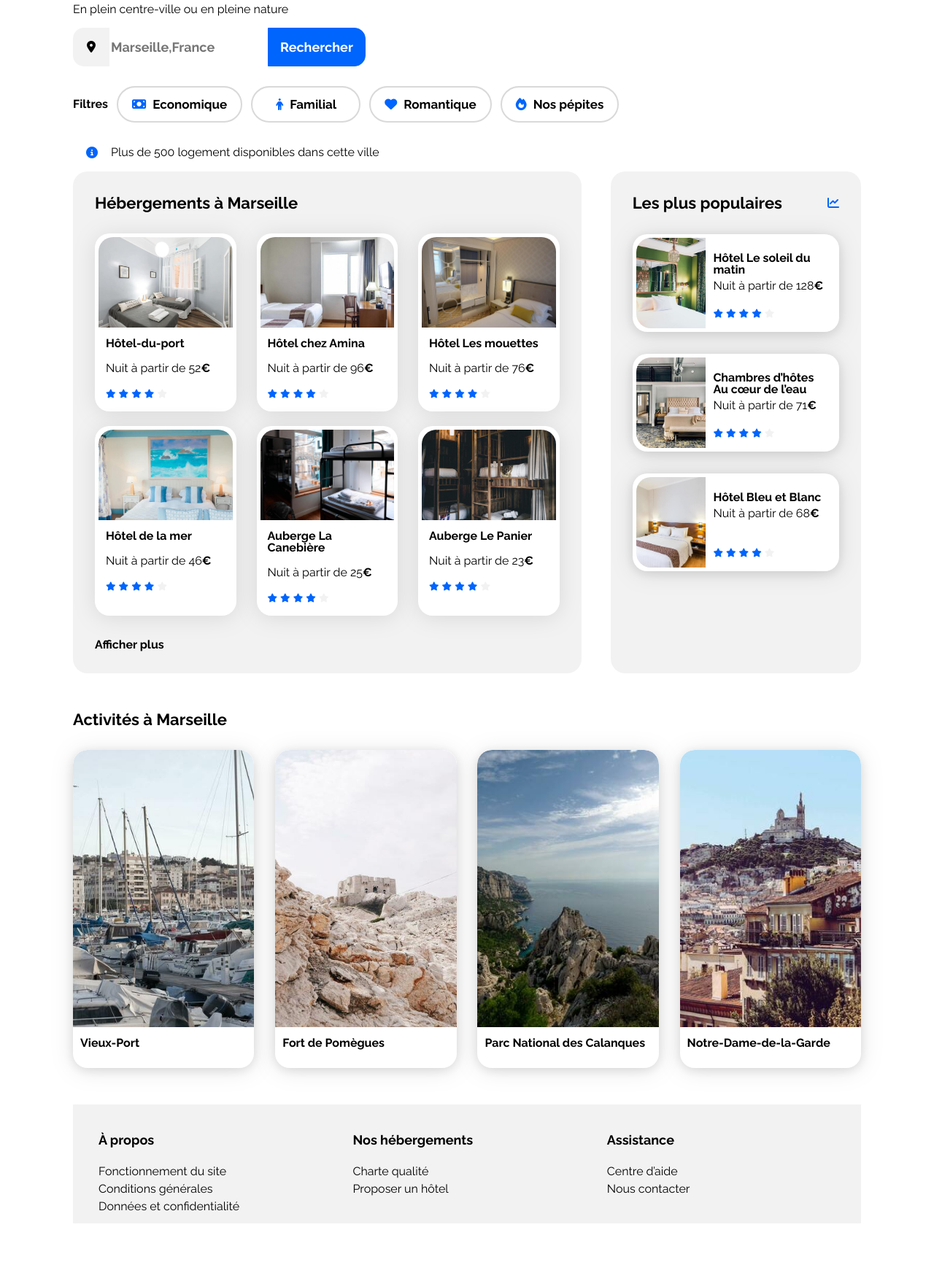
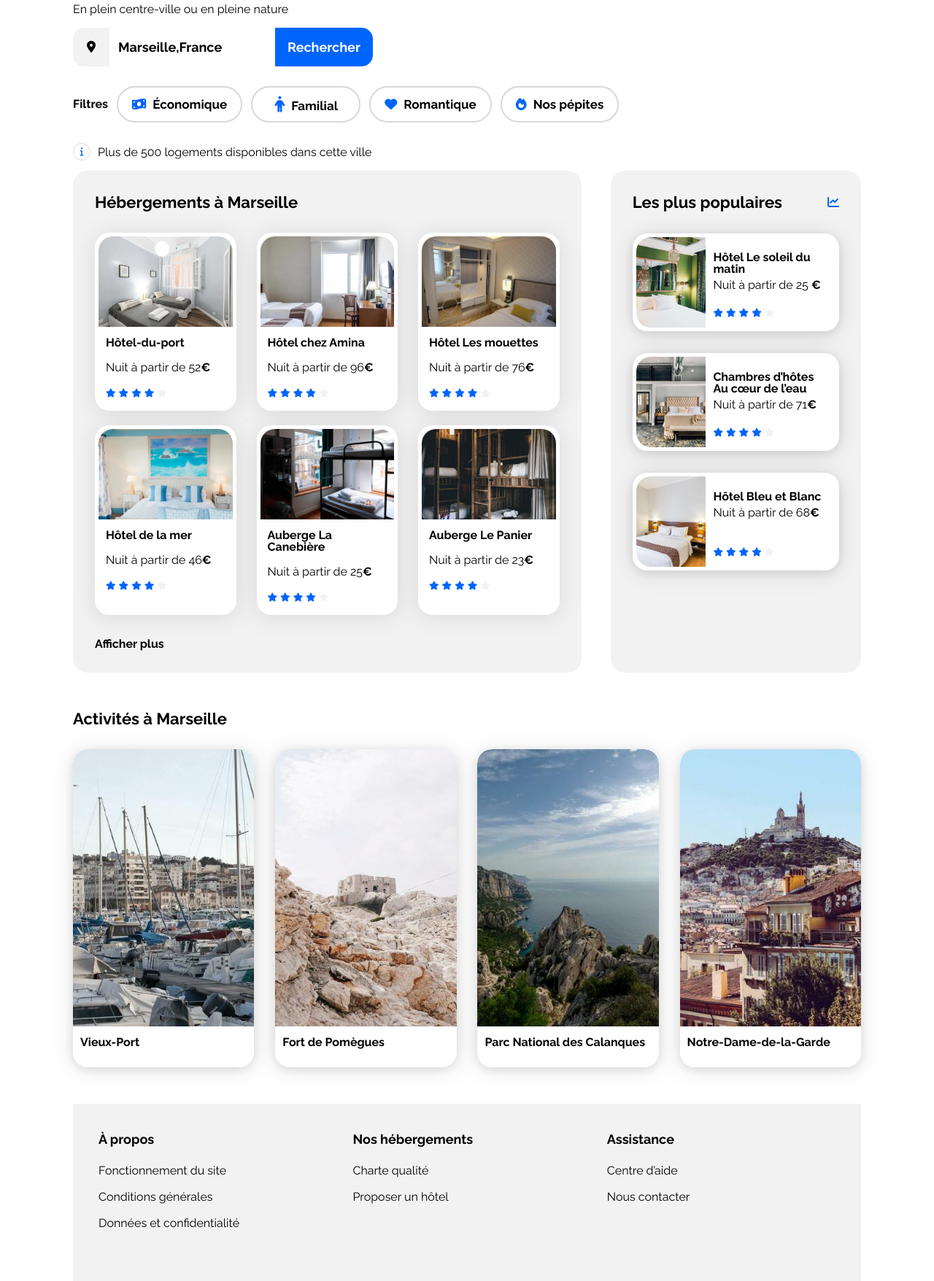
Before and after one commit to Yann-7/Booki, a plain HTML site: page index.html in a window 1280 px wide. Shown: the part 133-1889 px from the top of the page at 73% size. Before the commit the page ends 1834 px from the top, so only its background shows below. Drawn offline with Linux system fonts and the light colour scheme.

Commit message:
correction soutenance

```diff
--- a/css/style.css
+++ b/css/style.css
@@ -91,6 +91,11 @@ input[type="text"] {
     font-weight: bold;
     border: 1px;
     font-size:18px;
+    margin-left:10px;
+}
+
+input::placeholder {
+    color:black;
 }
 .btn-recherche{
     padding-top: 15px;
@@ -110,7 +115,7 @@ input[type="text"] {
 .barre-de-recherchetel{
     display:none;
 }
-.fa-money-bill{
+.fa-money-bill-wave{
     padding-top: 4px;
     padding-right:5px;
     padding-bottom: 4px;
@@ -128,8 +133,8 @@ input[type="text"] {
     border-radius: 25px;
     border-width: 2px;
     font-weight: 700;
-    font-size: 16px;
     line-height: 100%;
+    font-size:22px;
 }
 .fa-solid.fa-heart{
     top: 41px;
@@ -177,16 +182,34 @@ b {
 }
 .filtres button:hover{
     background: #DEEBFF;
+    cursor: pointer;
 }
 .information {
-
-    display:inline-block;
     display: flex;
     font-weight: initial;
+    align-items: center;
 }
-.fa-solid.fa-circle-info {
+
+.information-logo{
+    height: 24px;
+    border: 1px solid #D9D9D9;
+    width: 24px;
+    border-radius: 50%;
+    display: flex;
+    justify-content: center;
+    align-items: center;
+    margin-right: 10px;
+
+}
+
+.fa-info:before{
+    display: flex;
+}
+
+.fa-solid.fa-info {
     padding: 18px;
     border-width: 1px;
+    font-size:12px;
 }
 .main-container {
     width: 100%;
@@ -215,6 +238,7 @@ margin-top: 0px;
     padding: 5px;
     filter: drop-shadow(0px 3px 15px rgba(0, 0, 0, 0.1));
     height:100%;
+    transition: transform 0.3s ease-in-out;
 }
 
 .carte-hebergements{
@@ -241,6 +265,7 @@ margin-top: 0px;
 }
 .card:hover{
    transform: scale(1.05);
+   transform: scale(1.05)
 }
 .card-title {
     font-family: Raleway;
@@ -361,6 +386,7 @@ margin-top: 0px;
 }
 .activites .card:hover {
     transform: scale(1.05);
+
 }
 .activites .card-title {
     padding: 10px;
@@ -376,10 +402,8 @@ margin-top: 0px;
 
 footer{
     background: #F2F2F2;
-    height:163px;
 }
 .footer-container{
-    height: 163px;
     padding: 20px;
     display: flex;
     justify-content: space-between;
@@ -406,7 +430,7 @@ flex-direction: column;
 }
 
 .footer-column ul li {
-    margin-bottom: 8px;
+    margin-bottom: 20px;
 }
 
 .footer-column ul li a {
@@ -416,7 +440,7 @@ flex-direction: column;
 }
 
 .footer-column ul li a:hover {
-    font-weight: bold;
+    text-decoration: underline;
 }
 
 
@@ -736,7 +760,7 @@ flex-direction: column;
     }
 
     .card img{
-        height:200px;
+        height:150px;
     }
 
     .card:hover{
--- a/index.html
+++ b/index.html
@@ -46,13 +46,17 @@
             <!-- filtre -->
             <div class="filtres">
                 <b>Filtres</b>
-        <button><i class="fa-solid fa-money-bill"></i> Economique</button>
+                <button><i class="fa-solid fa-money-bill-wave"></i></i> Économique</button>
                 <button> <i class="fa-solid fa-person"></i> Familial</button>
                 <button><i class="fa-solid fa-heart"></i> Romantique </button>
                 <button><i class="fa-solid fa-fire"></i> Nos pépites</button>
             </div>
             <div class="information">
-        <i class="fa-solid fa-circle-info"></i><p>Plus de 500 logement disponibles dans cette ville</p>
+                <div class="information-logo">
+                    <i class="fa-solid fa-info"></i>
+                </div>
+                <p>Plus de 500 logements disponibles dans cette ville</p>
+
             </div>
         </header>
         <main>
@@ -62,7 +66,7 @@
                     <div class="carte-hebergements">
                         <a href="#">
                             <article class="card">
-                                    <img src="./img/hebergements/hôtel-du-port.jpg" alt="Image de la chambre d'hôtel montrant un lit">
+                                <img src="./img/hebergements/hotel-du-port.jpg" alt="Image de la chambre d'hôtel montrant un lit">
                                 <div class="card-content">
                                     <div class="card-txt">
                                         <h3 class="card-title">Hôtel-du-port</h3>
@@ -81,7 +85,7 @@
                         </a>
                         <a href="#">
                             <article class="card">
-                                    <img src="./img/hebergements/hôtel-chez-Amina.jpg" alt="Image de la chambre d'hôtel montrant un lit">
+                                <img src="./img/hebergements/hotel-chez-amina.jpg" alt="Image de la chambre d'hôtel montrant un lit">
                                 <div class="card-content">
                                     <div class="card-txt">
                                         <h3 class="card-title">Hôtel chez Amina</h3>
@@ -100,7 +104,7 @@
                         </a>
                         <a href="#">
                             <article class="card">
-                                    <img src="./img/hebergements/hôtel-des-mouettes.jpg" alt="Image de la chambre d'hôtel montrant un lit">
+                                <img src="./img/hebergements/hotel-des-mouettes.jpg" alt="Image de la chambre d'hôtel montrant un lit">
                                 <div class="card-content">
                                     <div class="card-txt">
                                         <h3 class="card-title">Hôtel Les mouettes</h3>
@@ -119,7 +123,7 @@
                         </a>
                         <a href="#">
                             <article class="card">
-                                    <img src="./img/hebergements/hôtel-de-la-mer.jpg" alt="Image de la chambre d'hôtel montrant un lit">
+                                <img src="./img/hebergements/hotel-de-la-mer.jpg" alt="Image de la chambre d'hôtel montrant un lit">
                                 <div class="card-content">
                                     <div class="card-txt">
                                         <h3 class="card-title">Hôtel de la mer</h3>
@@ -138,7 +142,7 @@
                         </a>
                         <a href="#">
                             <article class="card">
-                                    <img src="./img/hebergements/auberge-la-canebière.jpg" alt="Image de la chambre d'hôtel montrant un lit">
+                                <img src="./img/hebergements/auberge-la-canebiere.jpg" alt="Image de la chambre d'hôtel montrant un lit">
                                 <div class="card-content">
                                     <div class="card-txt">
                                         <h3 class="card-title">Auberge La Canebière</h3>
@@ -193,11 +197,11 @@
                     <div class="populaires-cards">
                         <a href="#">
                             <article class="card">
-                                <img src="./img/hebergements/hôtel-le-soleil-du-matin.jpg" alt="Image de la chambre d'hôtel montrant un lit">
+                                <img src="./img/hebergements/hotel-le-soleil-du-matin.jpg" alt="Image de la chambre d'hôtel montrant un lit">
                                 <div class="card-content">
                                     <div class="card-txt">
                                         <h3 class="card-title">Hôtel Le soleil du matin</h3>
-                                        <p class="card-subtitle">Nuit à partir de 128<span class="euro">€</span></p>
+                                        <p class="card-subtitle">Nuit à partir de 25 <span class="euro">€</span></p>
                                     </div>
                                     <div class="card-rating">
                                         <i class="fa-xs fa-solid fa-star" aria-hidden="true"></i>
@@ -212,7 +216,7 @@
                         </a>
                         <a href="#">
                             <article class="card">
-                                <img src="./img/hebergements/chambre-d'hotes-au-coeur-de-d'eau.jpg" alt="Image de la chambre d'hôtel montrant un lit">
+                                <img src="./img/hebergements/chambre-d-hotes-au-coeur-de-d-eau.jpg" alt="Image de la chambre d'hôtel montrant un lit">
                                 <div class="card-content">
                                     <div class="card-txt">
                                         <h3 class="card-title">Chambres d’hôtes Au cœur de l’eau</h3>
@@ -231,7 +235,7 @@
                         </a>
                         <a href="#">
                             <article class="card">
-                                <img src="./img/hebergements/hôtel-Bleu-et-Blanc.jpg" alt="Image de la chambre d'hôtel montrant un lit">
+                                <img src="./img/hebergements/hotel-Bleu-et-Blanc.jpg" alt="Image de la chambre d'hôtel montrant un lit">
                                 <div class="card-content">
                                     <div class="card-txt">
                                         <h3 class="card-title">Hôtel Bleu et Blanc</h3>
@@ -256,23 +260,26 @@
             <section class="activites">
                 <h4 class="section-title-activites">Activités à Marseille</h4>
                 <div class="activites-container">
-                                <div class="card">
+                    <a href="#" class="card">
                         <img src="./img/activites/vieux-port.jpg" alt="Vieux-Port de Marseille">
                         <h3 class="card-title">Vieux-Port</h3>
-                            </div>
-                        <div class="card">
+                    </a>
+                    <a href="#" class="card">
+
                         <img src="./img/activites/fort-de-pomegues.jpg" alt="Fort de Pomègues">
 
                         <h3 class="card-title">Fort de Pomègues</h3>
-                        </div>
-                    <div class="card">
+                    </a>
+                    <a href="#" class="card">
                         <img src="./img/activites/parc-national-des-calanques.jpg" alt="parc-national-des calanques">
                         <h3 class="card-title">Parc National des Calanques</h3>
-                        </div>
-                    <div class="card">
+
+                    </a>
+                    <a href="#" class="card">
+
                         <img src="./img/activites/notre-dame-de-la-garde.jpg" alt="MUCEM">
                         <h3 class="card-title">Notre-Dame-de-la-Garde</h3>
-                    </div>
+                    </a>
                 </div>
             </section>
 
```
Also changed, not shown: img/hebergements/auberge-la-canebiere.jpg (renamed from img/hebergements/auberge-la-canebière.jpg), img/hebergements/chambre-d-hotes-au-coeur-de-d-eau.jpg (renamed from img/hebergements/chambre-d'hotes-au-coeur-de-d'eau.jpg), img/hebergements/hotel-Bleu-et-Blanc.jpg (renamed from img/hebergements/hôtel-Bleu-et-Blanc.jpg), img/hebergements/hotel-chez-amina.jpg (renamed from img/hebergements/hôtel-chez-Amina.jpg), img/hebergements/hotel-de-la-mer.jpg (renamed from img/hebergements/hôtel-de-la-mer.jpg), img/hebergements/hotel-des-mouettes.jpg (renamed from img/hebergements/hôtel-des-mouettes.jpg), img/hebergements/hotel-du-port.jpg (renamed from img/hebergements/hôtel-du-port.jpg), img/hebergements/hotel-le-soleil-du-matin.jpg (renamed from img/hebergements/hôtel-le-soleil-du-matin.jpg). Lines whose indentation alone changed are shown as unchanged.
